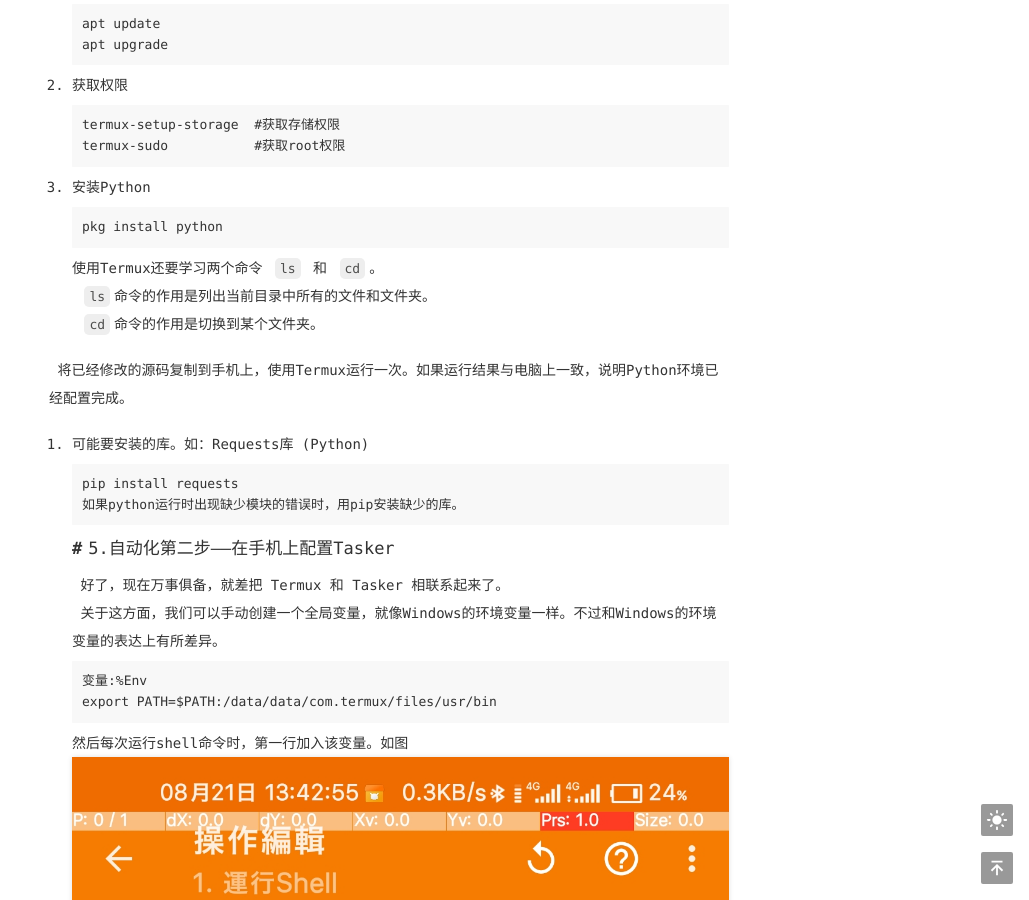
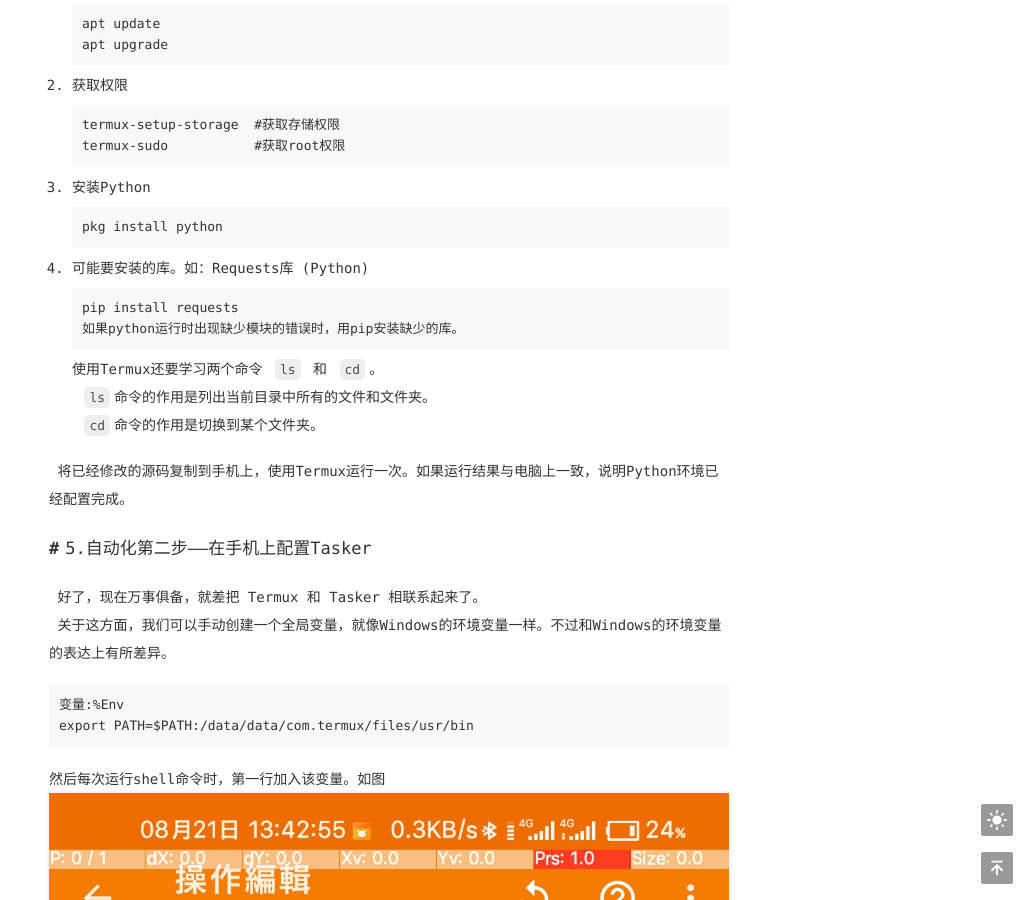
Before and after one commit to Cecilia-pj/Cecilia-pj.github.io, a Jekyll site: the page built from _posts/2022-8-21-tasker-health-check-in.md, in a window 1280 px wide and 900 px high, scrolled down 3651 px. Shown: the whole window, without its empty margins (251-1280 px from the left). Built offline with Jekyll 4.4.1, drawn with Linux system fonts in a browser that asks for light colours; comment, search, counter and statistics services are not loaded.

`````diff
--- a/_posts/2022-8-21-tasker-health-check-in.md
+++ b/_posts/2022-8-21-tasker-health-check-in.md
@@ -84,16 +84,17 @@ termux-sudo           #获取root权限
 ````
 pkg install python
 ````
+4. 可能要安装的库。如：Requests库 (Python)
+````
+pip install requests
+如果python运行时出现缺少模块的错误时，用pip安装缺少的库。
+````
 使用Termux还要学习两个命令 <code>ls</code> 和 <code>cd</code>。<br>
 &emsp;<code>ls</code>命令的作用是列出当前目录中所有的文件和文件夹。<br>
 &emsp;<code>cd</code>命令的作用是切换到某个文件夹。
 
 &emsp;将已经修改的源码复制到手机上，使用Termux运行一次。如果运行结果与电脑上一致，说明Python环境已经配置完成。
-4. 可能要安装的库。如：Requests库 (Python)
-````
-pip install requests
-如果python运行时出现缺少模块的错误时，用pip安装缺少的库。
-````
+
 ## 5.自动化第二步——在手机上配置Tasker
 &emsp;好了，现在万事俱备，就差把 Termux 和 Tasker 相联系起来了。<br>
 &emsp;关于这方面，我们可以手动创建一个全局变量，就像Windows的环境变量一样。不过和Windows的环境变量的表达上有所差异。
`````
